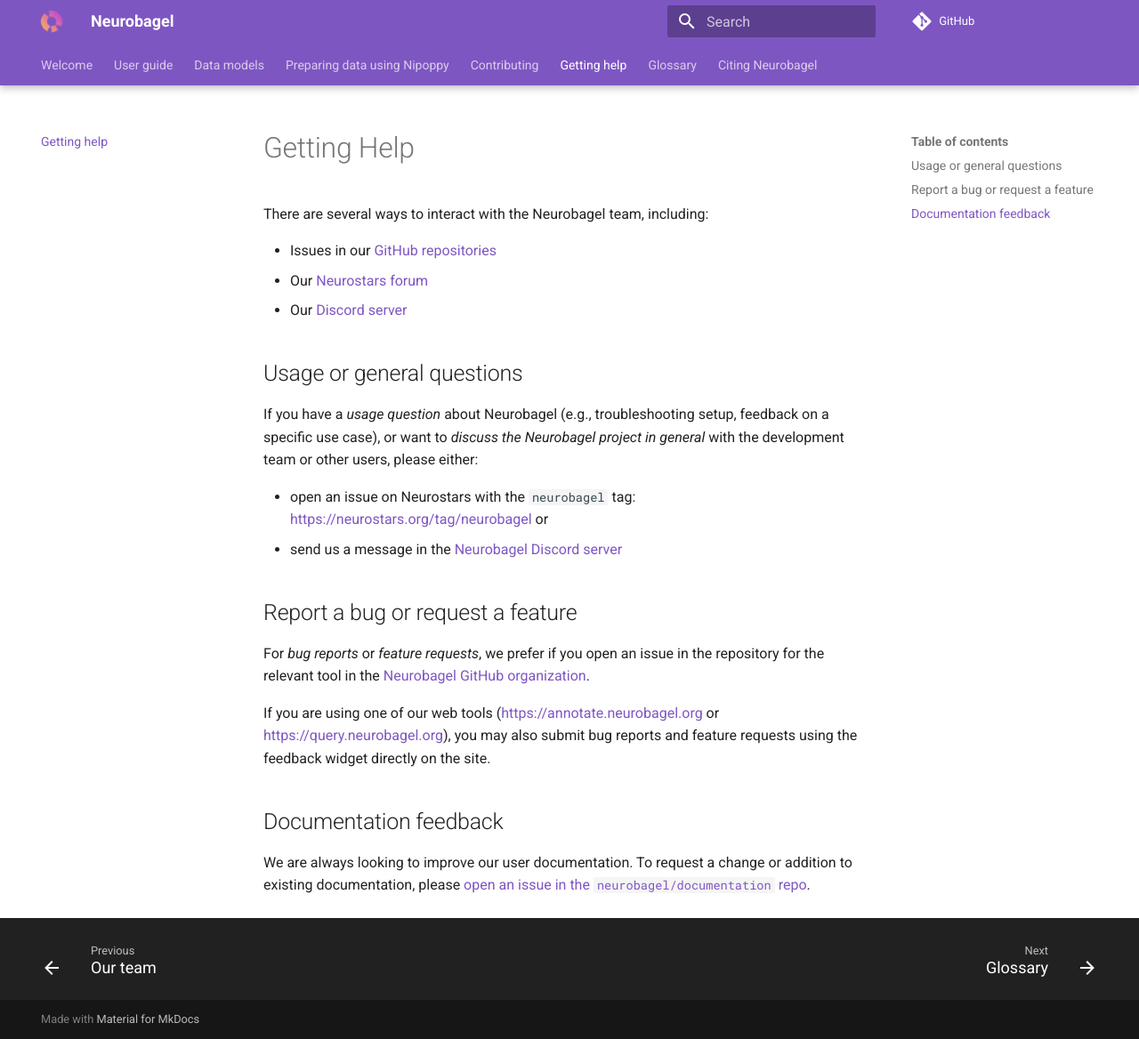
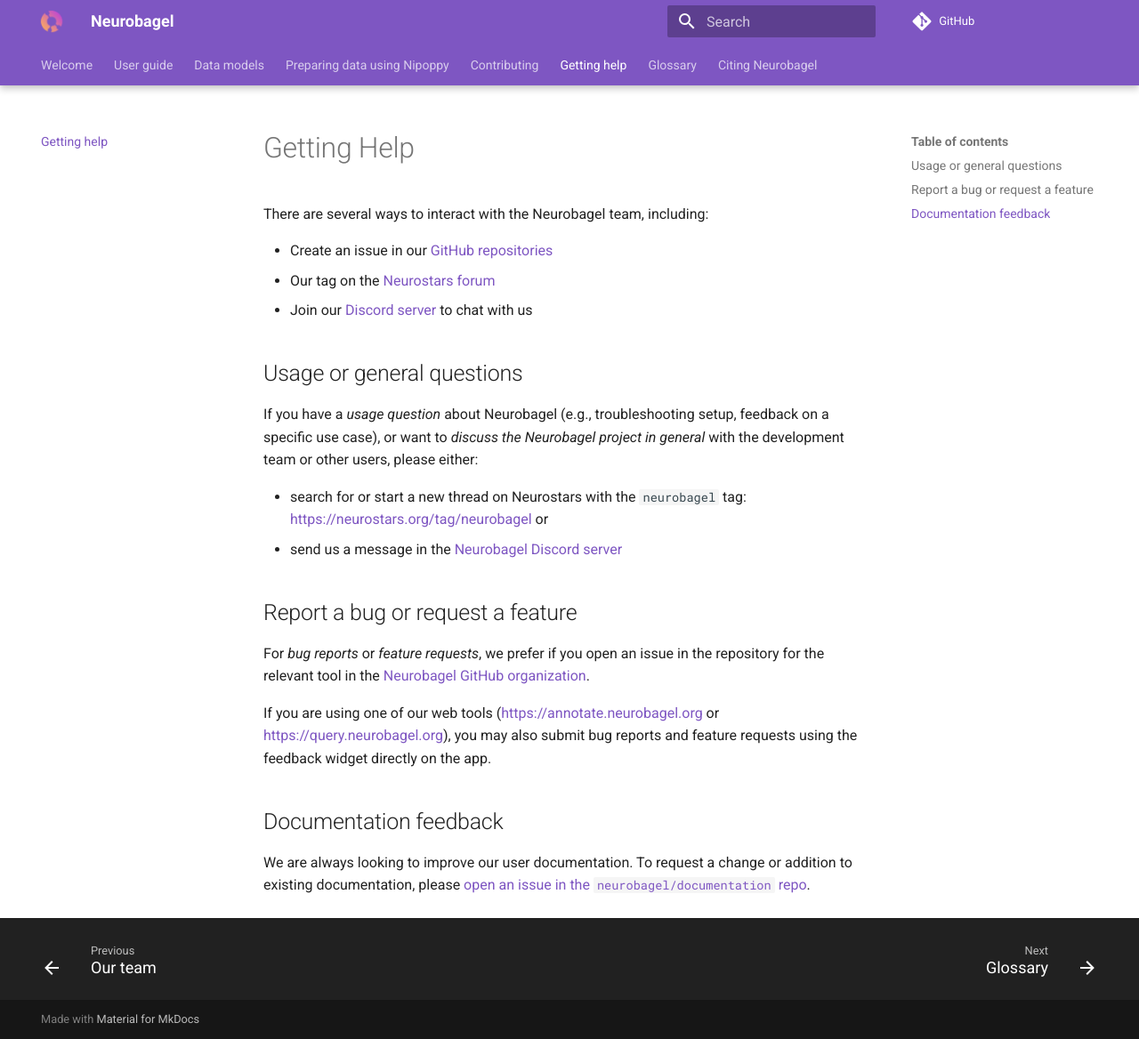
Before and after one commit to neurobagel/documentation, an MkDocs documentation site: the page built from docs/getting_help.md, in a window 1280 px wide and 1168 px high. Shown: the whole window at 89% size. Built offline with MkDocs 1.6.1 and Material for MkDocs 9.7.7, drawn with Linux system fonts in a browser that asks for light colours; comment, search, counter and statistics services are not loaded.

Commit message:
Update phrasing
Co-authored-by: Sebastian Urchs <surchs@users.noreply.github.com>

```diff
--- a/docs/getting_help.md
+++ b/docs/getting_help.md
@@ -2,23 +2,23 @@
 
 There are several ways to interact with the Neurobagel team, including:
 
-- Issues in our [GitHub repositories](https://github.com/neurobagel)
-- Our [Neurostars forum](https://neurostars.org/tag/neurobagel)
-- Our [Discord server](https://discord.gg/BEXXgt3hXk)
+- Create an issue in our [GitHub repositories](https://github.com/neurobagel)
+- Our tag on the [Neurostars forum](https://neurostars.org/tag/neurobagel)
+- Join our [Discord server](https://discord.gg/BEXXgt3hXk) to chat with us
 
 ## Usage or general questions
 If you have a _usage question_ about Neurobagel (e.g., troubleshooting setup, feedback on a specific use case),
 or want to _discuss the Neurobagel project in general_ with the development team or other users,
 please either:
 
-- open an issue on Neurostars with the `neurobagel` tag: [https://neurostars.org/tag/neurobagel](https://neurostars.org/tag/neurobagel) or
+- search for or start a new thread on Neurostars with the `neurobagel` tag: [https://neurostars.org/tag/neurobagel](https://neurostars.org/tag/neurobagel) or
 - send us a message in the [Neurobagel Discord server](https://discord.gg/BEXXgt3hXk)
 
 ## Report a bug or request a feature
 For _bug reports_ or _feature requests_, we prefer if you open an issue in the repository for the relevant tool in the [Neurobagel GitHub organization](https://github.com/neurobagel).
 
 If you are using one of our web tools ([https://annotate.neurobagel.org](https://annotate.neurobagel.org) or [https://query.neurobagel.org](https://query.neurobagel.org)),
-you may also submit bug reports and feature requests using the feedback widget directly on the site.
+you may also submit bug reports and feature requests using the feedback widget directly on the app.
 
 ## Documentation feedback
 We are always looking to improve our user documentation.
```
